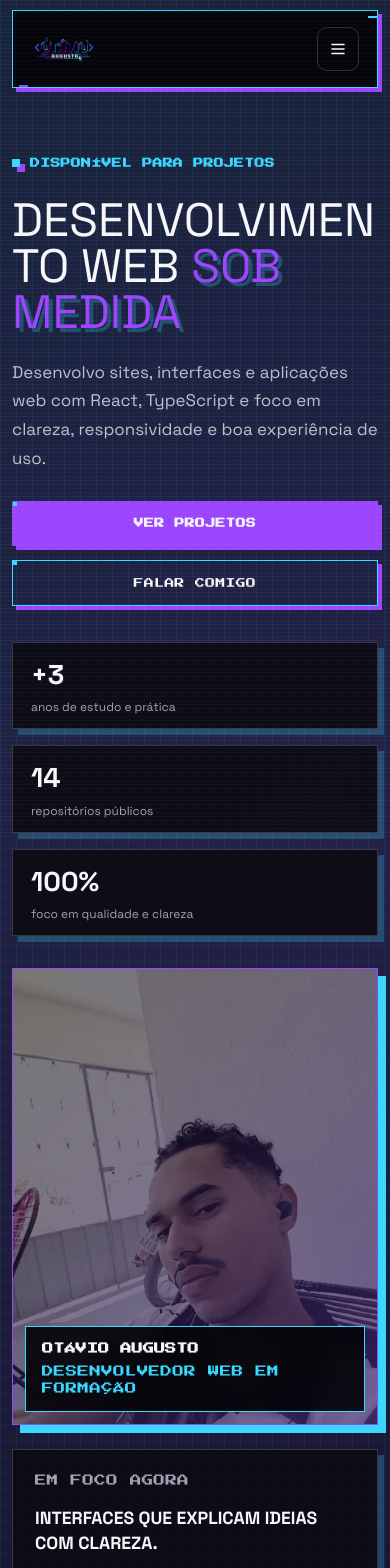
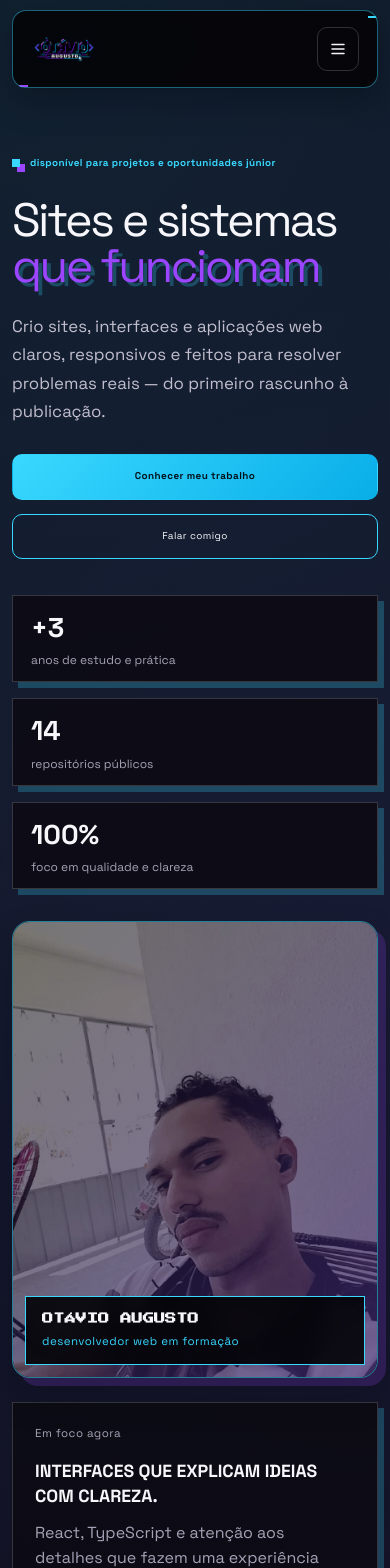
Before and after one commit to otavio2019/otavio-portfolio, a React (Vite) app in the folder client/: page / in a window 390 px wide. Shown: the top 1568 px of the page. Built offline with nearby package versions, Linux system fonts and the light colour scheme.

Commit message:
feat: melhorar primeira dobra e clareza do portfolio

```diff
--- a/client/index.html
+++ b/client/index.html
@@ -3,13 +3,17 @@
   <head>
     <meta charset="UTF-8" />
     <meta name="viewport" content="width=device-width, initial-scale=1.0" />
-    <meta name="description" content="Portfólio profissional de Otávio Augusto, desenvolvedor web em formação, com projetos reais em TypeScript, React, Python e tecnologias web." />
+    <meta name="description" content="Portfólio de Otávio Augusto: sites, interfaces e sistemas web com React, TypeScript e foco em clareza, responsividade e boa experiência de uso." />
+    <meta name="author" content="Otávio Augusto" />
+    <meta name="theme-color" content="#080b13" />
     <meta property="og:title" content="Otávio Augusto — Desenvolvedor Web" />
-    <meta property="og:description" content="Interfaces e sistemas web construídos com atenção ao detalhe e vontade de evoluir." />
+    <meta property="og:description" content="Sites, interfaces e sistemas web construídos com clareza, responsividade e atenção aos detalhes." />
+    <meta property="og:locale" content="pt_BR" />
     <meta property="og:type" content="website" />
-    <meta property="og:url" content="https://github.com/otavio2019" />
+    <meta property="og:url" content="https://otavio-portfolio.vercel.app" />
     <meta property="og:image" content="/images/logo_otavio_augusto_instagram_destaque.png" />
-    <link rel="icon" type="image/svg+xml" href="/images/logo_otavio_augusto_instagram_destaque.png" />
+    <meta name="twitter:card" content="summary_large_image" />
+    <link rel="icon" type="image/png" href="/images/logo_otavio_augusto_instagram_destaque.png" />
     <title>Otávio Augusto — Desenvolvedor Web</title>
   </head>
   <body>
--- a/client/src/index.css
+++ b/client/src/index.css
@@ -2989,3 +2989,154 @@ select {
     min-width: 300px;
   }
 }
+
+/* Ajuste de clareza visual: mantém a identidade, reduz ruído e prioriza conteúdo. */
+body {
+  background-image:
+    radial-gradient(circle at 8% 0%, rgba(57, 216, 255, 0.12), transparent 28%),
+    radial-gradient(circle at 92% 12%, rgba(155, 69, 255, 0.1), transparent 24%),
+    linear-gradient(135deg, var(--bg) 0%, var(--bg-strong) 58%, #10091f 100%);
+  background-size: auto;
+}
+
+body::after {
+  display: none;
+}
+
+.site-header {
+  border-color: rgba(57, 216, 255, 0.45);
+  border-radius: 14px;
+  box-shadow: 0 14px 32px rgba(3, 7, 18, 0.32);
+}
+
+.nav a,
+.header-cta,
+.button,
+.eyebrow,
+.section-kicker,
+.mini-label,
+.project-topline,
+.contact-form label,
+.hero-photo-caption small {
+  font-family: "Space Grotesk", sans-serif;
+  letter-spacing: 0.04em;
+}
+
+.nav a,
+.header-cta,
+.button,
+.eyebrow,
+.section-kicker,
+.mini-label,
+.project-topline,
+.hero-photo-caption small {
+  text-transform: none;
+}
+
+.header-cta,
+.button,
+.github-link,
+.contact-links a {
+  border-radius: 10px;
+  box-shadow: none;
+}
+
+.header-cta:hover,
+.button:hover {
+  box-shadow: 0 10px 22px rgba(57, 216, 255, 0.16);
+}
+
+.button.primary {
+  background: linear-gradient(135deg, var(--primary), var(--primary-strong));
+  color: #04111c;
+}
+
+.hero {
+  min-height: 0;
+  padding-top: 92px;
+  padding-bottom: 84px;
+}
+
+.hero h1 {
+  max-width: 760px;
+  font-size: clamp(3rem, 6.5vw, 5.8rem);
+  line-height: 0.96;
+  text-transform: none;
+  letter-spacing: -0.055em;
+}
+
+.lede {
+  max-width: 650px;
+  font-size: clamp(1.05rem, 1.8vw, 1.2rem);
+}
+
+.hero-photo-card,
+.hero-art,
+.project-card,
+.contact-form,
+.service-card,
+.technology-card,
+.workflow-card,
+.price-card {
+  border-radius: 18px;
+  box-shadow: 0 18px 36px rgba(3, 7, 18, 0.24);
+}
+
+.hero-photo-card {
+  border-color: rgba(57, 216, 255, 0.58);
+  box-shadow: 8px 8px 0 rgba(155, 69, 255, 0.2), 0 18px 36px rgba(3, 7, 18, 0.24);
+}
+
+.project-card,
+.service-card,
+.technology-card,
+.workflow-card,
+.price-card,
+.contact-form {
+  background-image: none;
+}
+
+.project-card::before,
+.project-card::after,
+.service-card::before,
+.service-card::after,
+.technology-card::before,
+.technology-card::after,
+.workflow-card::before,
+.workflow-card::after,
+.price-card::before,
+.price-card::after,
+.contact-form::before,
+.contact-form::after,
+.button::before,
+.header-cta::before {
+  display: none;
+}
+
+.project-preview {
+  border-radius: 12px;
+}
+
+.project-card:hover {
+  transform: translateY(-4px);
+  border-color: rgba(57, 216, 255, 0.58);
+  box-shadow: 0 20px 40px rgba(3, 7, 18, 0.36);
+}
+
+@media (max-width: 560px) {
+  .site-header,
+  .hero,
+  .content-section,
+  .site-footer {
+    width: calc(100% - 24px);
+  }
+
+  .hero {
+    padding-top: 64px;
+    padding-bottom: 64px;
+  }
+
+  .hero h1 {
+    font-size: clamp(2.6rem, 13vw, 4rem);
+  }
+}
--- a/client/src/pages/Home.tsx
+++ b/client/src/pages/Home.tsx
@@ -30,7 +30,7 @@ const services = [
 const projects = [
   {
     title: "feiticeiros homebrew",
-    description: "Plataforma autoral para organizar ideias, experiências e estrutura de produto em uma base moderna.",
+    description: "Plataforma web autoral para organizar conteúdo e transformar uma ideia em uma experiência digital completa.",
     stack: ["React", "TypeScript", "Express"],
     github: "https://github.com/otavio2019/feiticeiros-homebrew",
     site: "https://feiticeiros-homebrew.vercel.app",
@@ -40,7 +40,7 @@ const projects = [
   },
   {
     title: "CITI-DE",
-    description: "Projeto de repaginação com foco em visual, organização e melhor experiência do usuário.",
+    description: "Repaginação de interface com foco em hierarquia visual, organização do conteúdo e melhor experiência de uso.",
     stack: ["Frontend", "UI", "Design System"],
     github: "https://github.com/otavio2019/CITI-DE",
     status: "Projeto publicado",
@@ -49,7 +49,7 @@ const projects = [
   },
   {
     title: "Estágio",
-    description: "Repositório de estudo e prática com foco em aprender e aplicar conceitos em projetos reais.",
+    description: "Repositório de prática para aprender, testar soluções e aplicar conceitos de desenvolvimento em projetos reais.",
     stack: ["Python", "Open Source", "Aprendizado"],
     github: "https://github.com/otavio2019/Estagio",
     status: "Projeto de estudo",
@@ -136,20 +136,20 @@ export default function Home() {
         <section id="top" className="hero section">
           <div className="hero-copy">
             <p className="eyebrow">
-              <span className="dot" /> disponível para projetos
+              <span className="dot" /> disponível para projetos e oportunidades júnior
             </p>
 
             <h1>
-              Desenvolvimento web <span>sob medida</span>
+              Sites e sistemas <span>que funcionam</span>
             </h1>
 
             <p className="lede">
-              Desenvolvo sites, interfaces e aplicações web com React, TypeScript e foco em clareza, responsividade e boa experiência de uso.
+              Crio sites, interfaces e aplicações web claros, responsivos e feitos para resolver problemas reais — do primeiro rascunho à publicação.
             </p>
 
             <div className="hero-actions">
               <a href="#projetos" className="button primary">
-                Ver projetos
+                Conhecer meu trabalho
               </a>
               <a href="#contato" className="button secondary">
                 Falar comigo
```
